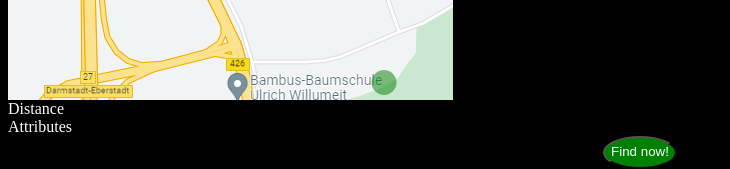
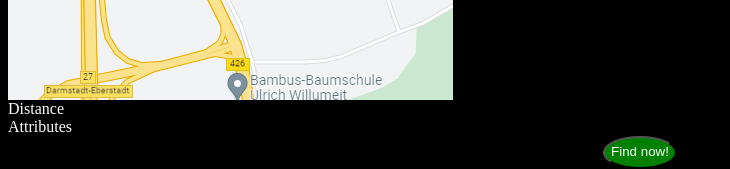
Before and after one commit to saoholt/angular-ivy-mr6tnv, an Angular app: page /proxy in a window 1280 px wide. Shown: the part 330-499 px from the top of the page, without its empty margins (0-730 px from the left). Built offline with nearby package versions, Linux system fonts and the light colour scheme.

Commit message:
2 files modified

```diff
--- a/package.json
+++ b/package.json
@@ -4,10 +4,12 @@
   "private": true,
   "dependencies": {
     "@angular/animations": "^13.2.0",
+    "@angular/cdk": "13.3.5",
     "@angular/common": "^13.2.0",
     "@angular/compiler": "^13.2.0",
     "@angular/core": "^13.2.0",
     "@angular/forms": "^13.2.0",
+    "@angular/material": "^13.3.5",
     "@angular/platform-browser": "^13.2.0",
     "@angular/platform-browser-dynamic": "^13.2.0",
     "@angular/router": "^13.2.0",
--- a/src/app/proximity-search/proximity-search.component.html
+++ b/src/app/proximity-search/proximity-search.component.html
@@ -1,4 +1,4 @@
-<div class=dot></div>
+<!-- <div class=dot></div> -->
 <div
   style="display:flex;align-items:center; justify-content:center'; width:100%;"
 >
```
